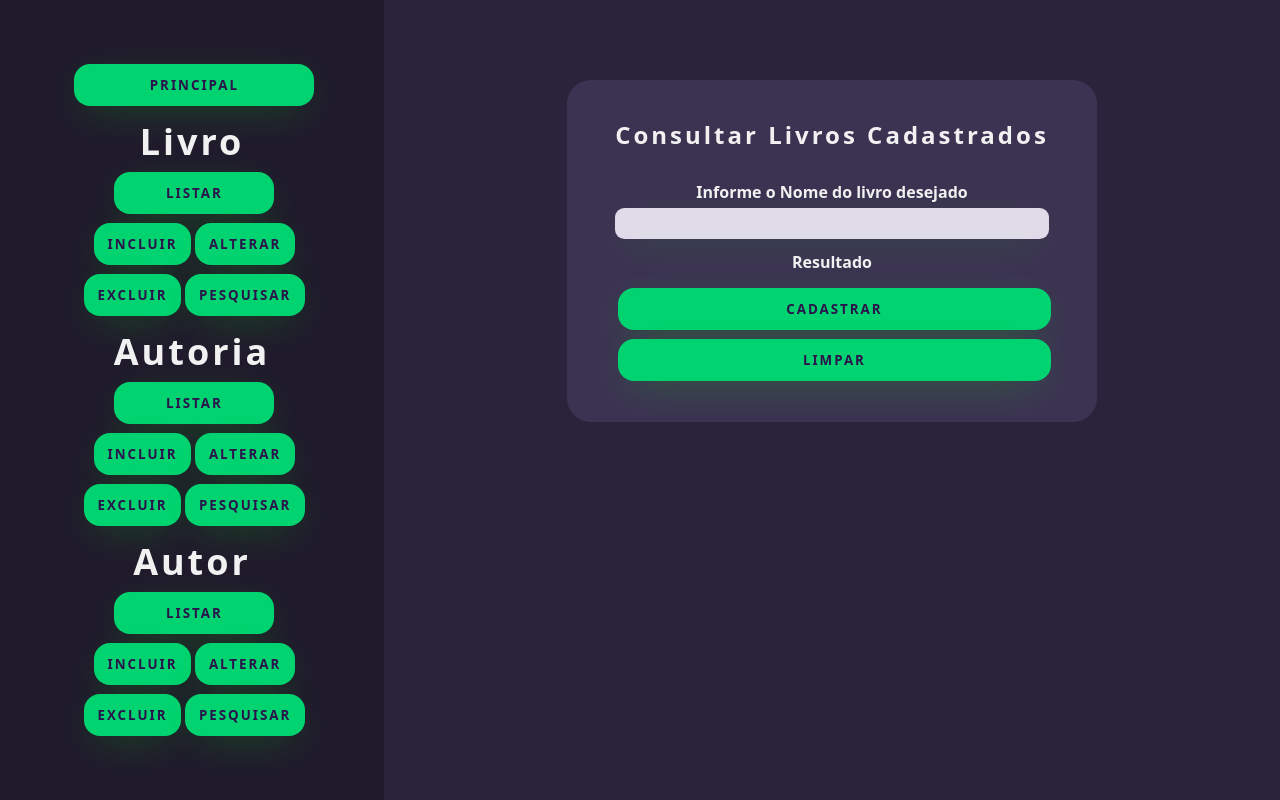
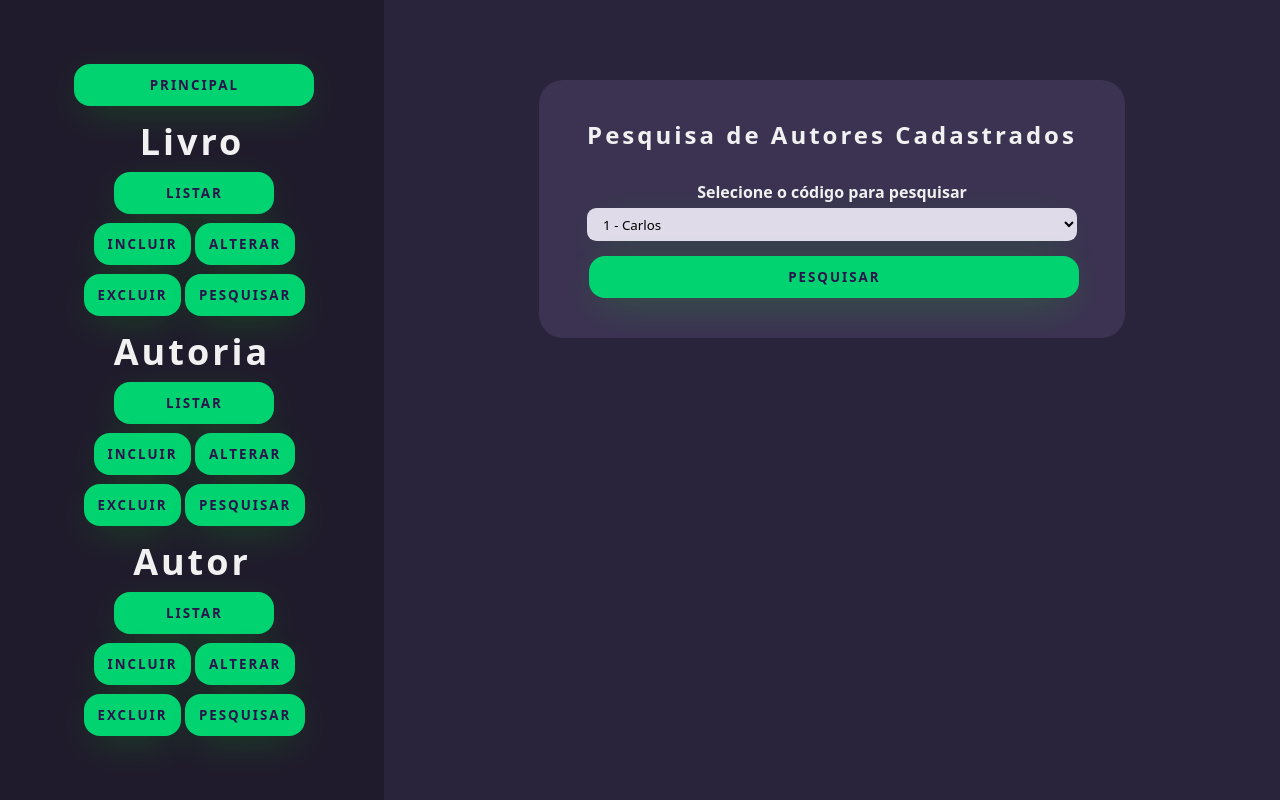
Before and after one commit to Amanda093/Autoria-3-bi-pw2-2024, a PHP site: page /consultar.php in a window 1280 px wide. Run offline with PHP 8.4, Linux system fonts and the light colour scheme; data comes from the database, SQL or seed files in the repository.

Commit message:
consultar do autor

```diff
--- a/class_autor/autor.php
+++ b/class_autor/autor.php
@@ -75,25 +75,18 @@ class Autor
     {
         try {
             $this -> conn = new Conectar();
-            $sql = $this -> conn -> prepare("insert into Autor values (null,?,?,?,?)");
-            @$sql -> bindParam(1, $this -> getNomeautor(), PDO::PARAM_STR);
-            @$sql -> bindParam(2, $this -> getSobrenome(), PDO::PARAM_STR);
-            @$sql -> bindParam(3, $this -> getEmail(), PDO::PARAM_STR);
-            @$sql -> bindParam(4, $this -> getNasc(), PDO::PARAM_STR);
+            $sql = $this -> conn -> prepare("insert into Autor values (null,?,?,?,?,?)");
+            @$sql -> bindParam(1, $this -> getTitulo(), PDO::PARAM_STR);
+            @$sql -> bindParam(2, $this -> getCategoria(), PDO::PARAM_STR);
+            @$sql -> bindParam(3, $this -> getISBN(), PDO::PARAM_STR);
+            @$sql -> bindParam(4, $this -> getIdioma(), PDO::PARAM_STR);
+            @$sql -> bindParam(5, $this -> getQtdepag(), PDO::PARAM_STR);
             // PDO::PARAM_STR representa o tipo de dados SQL CHAR, VARCHAR ou outra String.
             if($sql -> execute() == 1)
             {
                 return '
                 <script type="text/javascript">
-                $(document).ready(function(){
-                    Swal.fire ({
-                    title: "Registrado com sucesso!",
-
-                    imageUrl: "../img/peixinho.gif",
-                    imageWidth: 200,
-                    imageAlt: "Peixe colorido"
-                    })
-                  });
+                    sweetalert("Registrado com sucesso!");
                 </script>';
             }
             $this -> conn = null;
@@ -155,14 +148,31 @@ class Autor
     {
         try {
             $this -> conn = new Conectar();
-            $sql = $this -> conn -> prepare("select * from produto where nome = ?"); // informei o ? (parametro)
-            @$sql ->  bindParam(1, $this -> getNome(), PDO::PARAM_STR); // inclui esta linha para definir o parametro
-            // @$sql -> bindParam(1, $this -> getNome() . "%", PDO::PARAM_STR);
+            $sql = $this -> conn -> prepare("select * from Autor where Cod_Autor = ?"); // informei o ? (parametro)
+            @$sql ->  bindParam(1, $this -> getCod_Autor(), PDO::PARAM_INT); // inclui esta linha para definir o parametro
+            // @$sql -> bindParam(1, $this -> getCod_Autor() . "%", PDO::PARAM_STR);
             $sql -> execute();
             return $sql -> fetchAll();
             $this -> conn = null;
         } catch (PDOException $exc) {
-            echo "Erro ao executar a consulta. " . $exc -> getMessage();
+            echo  '
+            <script type="text/javascript">
+            $(document).ready(function(){
+                Swal.fire ({
+                title: "Houve um erro ao consultar",
+                footer: "'. $exc -> getMessage() . '",
+
+                confirmButtonColor: " #1f945d",
+                color: "#201b2c",
+
+                imageUrl: "../img/peixinho.gif",
+                imageWidth: 200,
+                imageAlt: "Peixe colorido",
+
+                background: "#100d16",
+                })
+              });
+            </script>';
         }
     }
 
@@ -170,16 +180,37 @@ class Autor
     {
         try {
             $this -> conn = new Conectar();
-            $sql = $this -> conn -> prepare("delete * from produto where id = ?"); // informei o ? (parametro)
-            @$sql ->  bindParam(1, $this -> getId(), PDO::PARAM_STR); // inclui esta linha para definir o parametro
+            $sql = $this -> conn -> prepare("delete from Autor where Cod_Autor = ?"); // informei o ? (parametro)
+            @$sql ->  bindParam(1, $this -> getCod_livro(), PDO::PARAM_STR); // inclui esta linha para definir o parametro
             if($sql -> execute() == 1) {
-                return "Excluido com sucesso! ";
+                return '
+                <script type="text/javascript">
+                    sweetalert("Excluido com sucesso!");
+                </script>
+                ';
             }
             else {
                 return "Erro na exclusão! ";
             }
         } catch (PDOException $exc) {
-            echo "Erro ao excluir. " . $exc -> getMessage();
+            echo '
+            <script type="text/javascript">
+            $(document).ready(function(){
+                Swal.fire ({
+                title: "Houve um erro ao excluir",
+                footer: "'. $exc -> getMessage() . '",
+
+                confirmButtonColor: " #1f945d",
+                color: "#201b2c",
+
+                imageUrl: "../img/peixinho.gif",
+                imageWidth: 200,
+                imageAlt: "Peixe colorido",
+
+                background: "#100d16",
+                })
+              });
+            </script>';
         }
     }
 
@@ -187,15 +218,52 @@ class Autor
     {
         try {
             $this -> conn = new Conectar();
-            $sql = $this -> conn -> query("select * from autor order by cod_autor");
+            $sql = $this -> conn -> query("select * from Autor order by Cod_Autor");
             $sql -> execute();
             return $sql -> fetchAll();
             $this -> conn = null;
         }
         catch (PDOException $exc) {
-            echo "Erro ao executar consulta. " . $exc -> getMessage();
+            echo '
+            <script type="text/javascript">
+            $(document).ready(function(){
+                Swal.fire ({
+                title: "Houve um erro ao listar",
+                footer: "'. $exc -> getMessage() . '",
+
+                confirmButtonColor: " #1f945d",
+                color: "#201b2c",
+
+                imageUrl: "../img/peixinho.gif",
+                imageWidth: 200,
+                imageAlt: "Peixe colorido",
+
+                background: "#100d16",
+                })
+              });
+            </script>';
         }
     }
 } // encerramento de classe Autoria
 
 ?>
+
+<script type="text/javascript">
+    function sweetalert(titulo, mensagemErro = '') {
+        $(document).ready(function(){
+                Swal.fire ({
+                title: titulo,
+                footer: mensagemErro,
+
+                confirmButtonColor: " #1f945d",
+                color: "#201b2c",
+
+                imageUrl: "../img/peixinho.gif",
+                imageWidth: 200,
+                imageAlt: "Peixe colorido",
+
+                background: "#100d16",
+                })
+              });
+    }
+</script>
--- a/class_autor/consultar.php
+++ b/class_autor/consultar.php
@@ -6,46 +6,58 @@
         <link rel="stylesheet" href="../css/style.css" />
 
         <link rel="icon" href="../img/autoria.png" />
-        <title>Consultar</title>
+        <title>Excluir</title>
     </head>
     <body>
         <?php include_once '../layouts/navbar.php' ?>
 
+        <?php
+        include_once 'autor.php';
+        $a = new Autor();
+        $aut_bd = $a -> listar();
+        ?>
+
         <section class="right">
             <form name="cliente" method="POST" action="">
-                <h2 class="title"> Consultar Livros Cadastrados </h2>
+                <h2 class="title"> Pesquisa de Autores Cadastrados </h2>
                 <br>
                 <div class="row">
-                    <label for=""> Informe o <b>Nome</b> do livro desejado </label>
-                    <input name="txtNome" type="text" size="40" maxlength="40" required>
-                </div>
-
-                <div class="row">
-                    <label for=""> Resultado </label>
-                    <?php
-                        extract($_POST, EXTR_OVERWRITE);
-                        if(isset($btnEnviar))
-                        {
-                            include_once 'Livro.php';
-                            $p = new Produto();
-                            $p -> setNome($txtnome . '%'); // o . '%' serve para uma busca aproximada da determinada letra informada
-                            $pro_bd = $p -> consultar();
-
-                            foreach ($pro_bd as $pro_mostrar) {
-                                ?> <br>
-                                <b> <?php echo "ID: " . $pro_mostrar[0]; ?> </b>
-                                <b> <?php echo "Nome: " . $pro_mostrar[1]; ?> </b>
-                                <b> <?php echo "Estoque: " . $pro_mostrar[2]; ?> </b>
-                                <?php
-                            }
-                        }
-                    ?>
+                    <label for=""> Selecione o código para pesquisar </label>
+                    <select name="codAutor" size="1">
+                        <?php foreach ($aut_bd as $aut_mostrar) {
+                            echo '<option value = "' . $aut_mostrar[0] . '">' . $aut_mostrar[0] . ' - ' . $aut_mostrar[1] .'</option>';
+                        } ?>
+                    </select>
                 </div>
                 <div class="row">
-                    <button name="btnEnviar" type="submit">Cadastrar</button>
-                    <button name="btnLimpar" type="reset">Limpar</button>
+                    <button name="btnEnviar" type="submit">Pesquisar</button>
                 </div>
             </form>
-        </section>
+
+                <?php
+                    extract($_POST, EXTR_OVERWRITE);
+                    if(isset($btnEnviar)) {
+                        $a -> setCod_Autor($codAutor);
+                        $aut_bd = $a -> consultar();
+                        foreach ($aut_bd as $aut_mostrar) {
+                            ?>
+                            <table>
+                                <br><br>
+                                <tr>
+                                    <th> Código do autor </th> <th colspan="2"> Nome do autor </th>
+                                    <th> Email </th> <th> Data de Nascimento </th>
+                                </tr>
+                                <tr> <th> <?php echo $aut_mostrar[0]; ?> </th>
+                                <td> <?php echo $aut_mostrar[1]; ?> </td>
+                                <td> <?php echo $aut_mostrar[2]; ?> </td>
+                                <td> <?php echo $aut_mostrar[3]; ?> </td>
+                                <td> <?php echo $aut_mostrar[4]; ?> </td>
+                                </table>
+                            <?php
+                        }
+                    }
+                ?>
+
+    </section>
     </body>
 </html>
```
Also changed, not shown: class_autor/excluir.php (+16 -10 lines).
